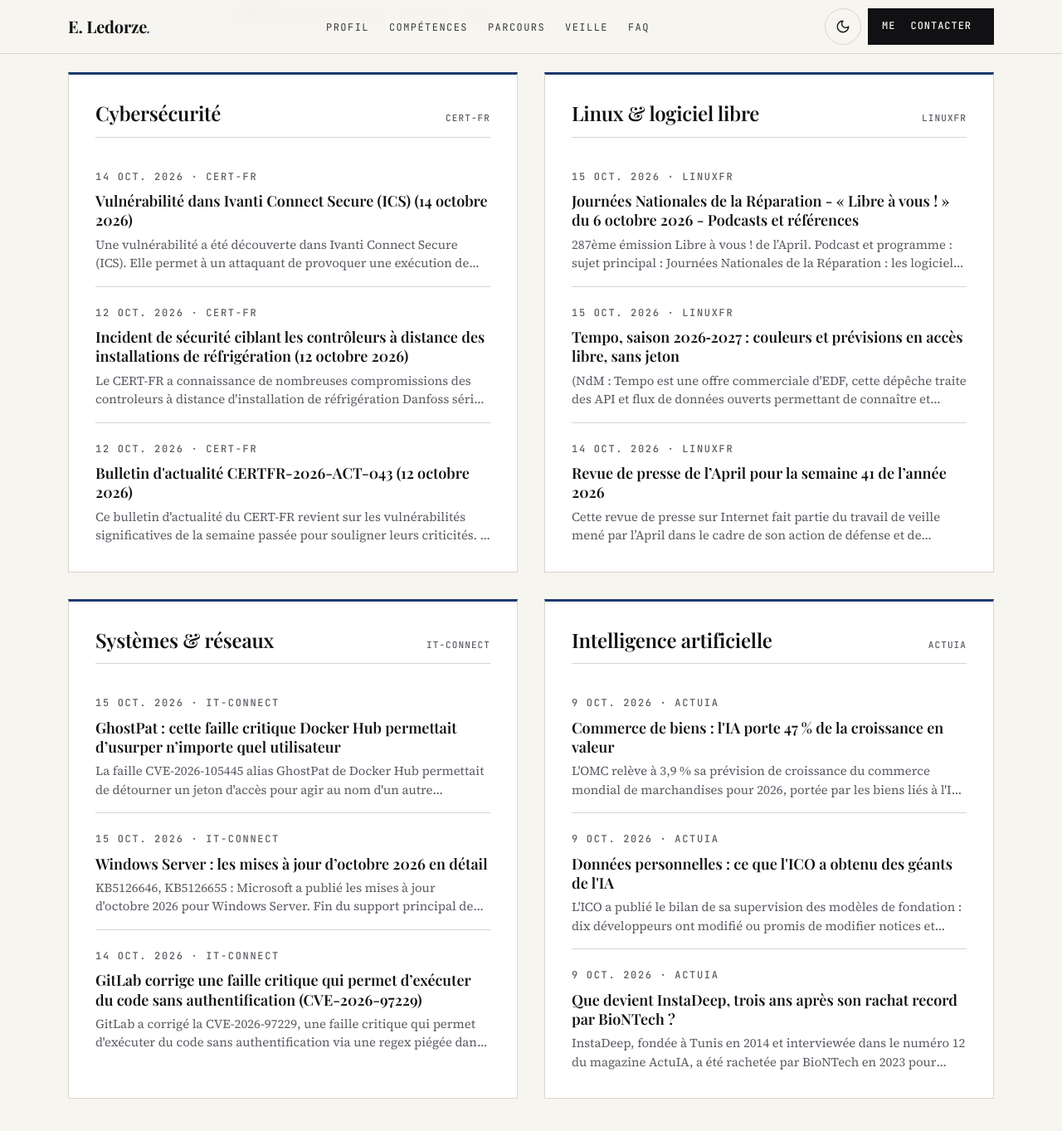
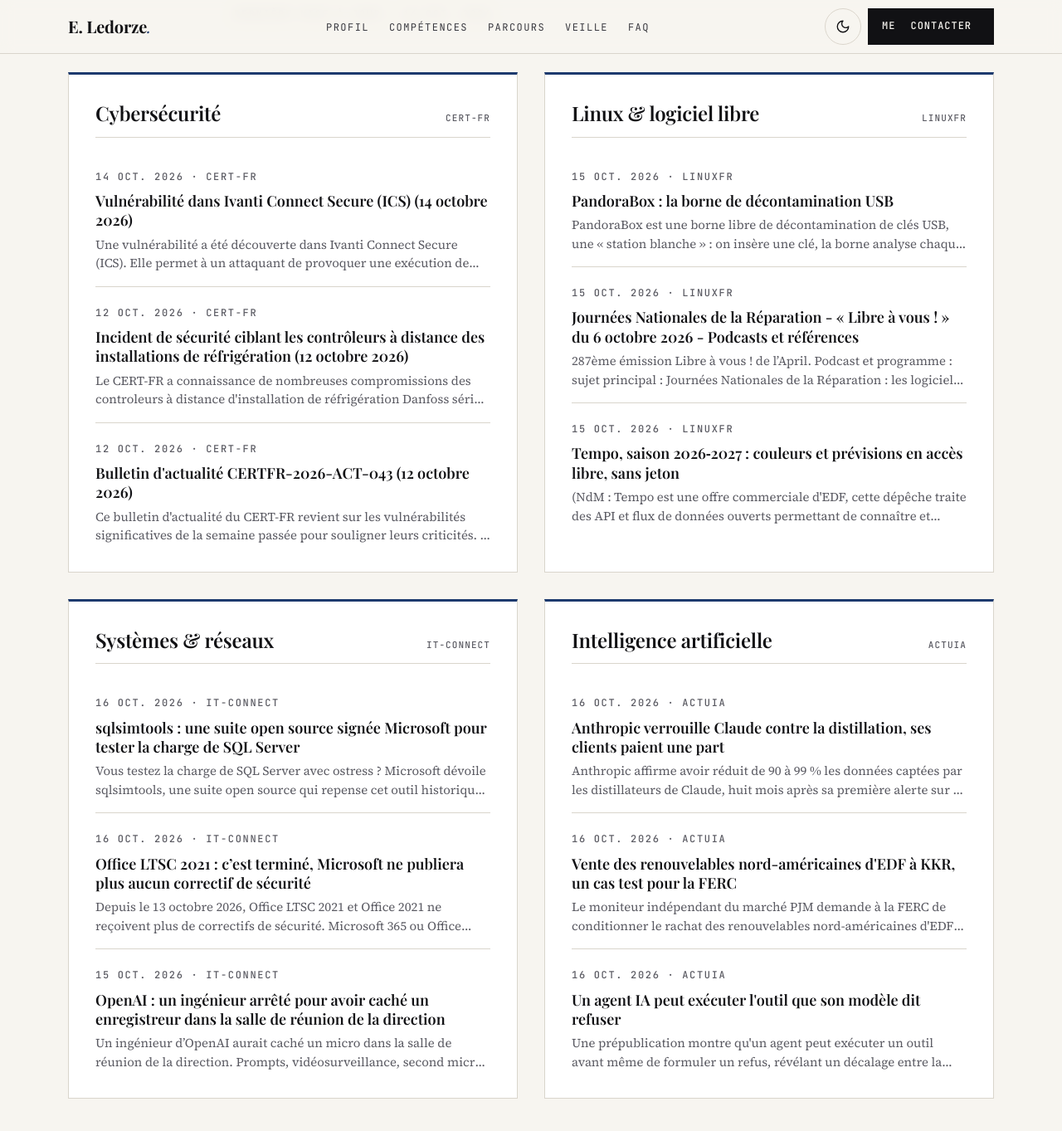
Before and after one commit to TheDringe54-lab/TheDringe54-lab.github.io, a Jekyll site: the page built from index.html, in a window 1280 px wide and 1400 px high, scrolled down 4337 px. Shown: the top 1363 px of the window at 83% size. Built offline with Jekyll 4.4.1, drawn with Linux system fonts in a browser that asks for light colours.

Commit message:
Veille techno : mise à jour automatique

```diff
--- a/_data/veille.json
+++ b/_data/veille.json
@@ -1,5 +1,5 @@
 {
-  "mise_a_jour": "2026-10-15",
+  "mise_a_jour": "2026-10-16",
   "themes": [
     {
       "id": "cyber",
@@ -35,6 +35,13 @@
       "titre_en": "Linux & open source",
       "articles": [
         {
+          "titre": "PandoraBox : la borne de décontamination USB",
+          "lien": "https://linuxfr.org/news/pandorabox-la-borne-de-decontamination-usb",
+          "source": "LinuxFR",
+          "date": "2026-10-15",
+          "resume": "PandoraBox est une borne libre de décontamination de clés USB, une « station blanche » : on insère une clé, la borne analyse chaque fichier avec plusieurs…"
+        },
+        {
           "titre": "Journées Nationales de la Réparation - « Libre à vous ! » du 6 octobre 2026 - Podcasts et références",
           "lien": "https://linuxfr.org/news/journees-nationales-de-la-reparation-libre-a-vous-du-6-octobre-2026-podcasts-et-references",
           "source": "LinuxFR",
@@ -47,13 +54,6 @@
           "source": "LinuxFR",
           "date": "2026-10-15",
           "resume": "(NdM : Tempo est une offre commerciale d'EDF, cette dépêche traite des API et flux de données ouverts permettant de connaître et prédire les coûts du kWh.) En…"
-        },
-        {
-          "titre": "Revue de presse de l’April pour la semaine 41 de l’année 2026",
-          "lien": "https://linuxfr.org/news/revue-de-presse-de-l-april-pour-la-semaine-41-de-l-annee-2026",
-          "source": "LinuxFR",
-          "date": "2026-10-14",
-          "resume": "Cette revue de presse sur Internet fait partie du travail de veille mené par l’April dans le cadre de son action de défense et de promotion du logiciel libre…"
         }
       ]
     },
@@ -63,25 +63,25 @@
       "titre_en": "Systems & networks",
       "articles": [
         {
-          "titre": "GhostPat : cette faille critique Docker Hub permettait d’usurper n’importe quel utilisateur",
-          "lien": "https://www.it-connect.fr/docker-hub-faille-ghostpat-cve-2026-105445/",
+          "titre": "sqlsimtools : une suite open source signée Microsoft pour tester la charge de SQL Server",
+          "lien": "https://www.it-connect.fr/sqlsimtools-microsoft-ostress-sql-server/",
+          "source": "IT-Connect",
+          "date": "2026-10-16",
+          "resume": "Vous testez la charge de SQL Server avec ostress ? Microsoft dévoile sqlsimtools, une suite open source qui repense cet outil historique en intégrant l'IA. Le…"
+        },
+        {
+          "titre": "Office LTSC 2021 : c’est terminé, Microsoft ne publiera plus aucun correctif de sécurité",
+          "lien": "https://www.it-connect.fr/fin-support-office-ltsc-2021/",
+          "source": "IT-Connect",
+          "date": "2026-10-16",
+          "resume": "Depuis le 13 octobre 2026, Office LTSC 2021 et Office 2021 ne reçoivent plus de correctifs de sécurité. Microsoft 365 ou Office LTSC 2024 : que choisir ? Le…"
+        },
+        {
+          "titre": "OpenAI : un ingénieur arrêté pour avoir caché un enregistreur dans la salle de réunion de la direction",
+          "lien": "https://www.it-connect.fr/openai-ingenieur-arrete-enregistreur-salle-reunion-direction/",
           "source": "IT-Connect",
           "date": "2026-10-15",
-          "resume": "La faille CVE-2026-105445 alias GhostPat de Docker Hub permettait de détourner un jeton d'accès pour agir au nom d'un autre utilisateur. Le post GhostPat…"
-        },
-        {
-          "titre": "Windows Server : les mises à jour d’octobre 2026 en détail",
-          "lien": "https://www.it-connect.fr/mises-a-jour-octobre-2026-pour-windows-server/",
-          "source": "IT-Connect",
-          "date": "2026-10-15",
-          "resume": "KB5126646, KB5126655 : Microsoft a publié les mises à jour d'octobre 2026 pour Windows Server. Fin du support principal de WS 2022 et nouveautés à connaître…"
-        },
-        {
-          "titre": "GitLab corrige une faille critique qui permet d’exécuter du code sans authentification (CVE-2026-97229)",
-          "lien": "https://www.it-connect.fr/gitlab-cve-2026-97229-faille-critique-regex-ci-cd/",
-          "source": "IT-Connect",
-          "date": "2026-10-14",
-          "resume": "GitLab a corrigé la CVE-2026-97229, une faille critique qui permet d'exécuter du code sans authentification via une regex piégée dans une configuration CI/CD…"
+          "resume": "Un ingénieur d’OpenAI aurait caché un micro dans la salle de réunion de la direction. Prompts, vidéosurveillance, second micro : ce que révèle la plainte. Le…"
         }
       ]
     },
@@ -91,25 +91,25 @@
       "titre_en": "Artificial intelligence",
       "articles": [
         {
-          "titre": "Commerce de biens : l'IA porte 47 % de la croissance en valeur",
-          "lien": "https://www.actuia.com/actualite/commerce-de-biens-lia-porte-47-de-la-croissance-en-valeur/",
+          "titre": "Anthropic verrouille Claude contre la distillation, ses clients paient une part",
+          "lien": "https://www.actuia.com/actualite/anthropic-verrouille-claude-contre-la-distillation-ses-clients-paient-une-part/",
           "source": "ActuIA",
-          "date": "2026-10-09",
-          "resume": "L'OMC relève à 3,9 % sa prévision de croissance du commerce mondial de marchandises pour 2026, portée par les biens liés à l'IA. Ces biens représentent 14,8 %…"
+          "date": "2026-10-16",
+          "resume": "Anthropic affirme avoir réduit de 90 à 99 % les données captées par les distillateurs de Claude, huit mois après sa première alerte sur le sujet. L'entreprise…"
         },
         {
-          "titre": "Données personnelles : ce que l'ICO a obtenu des géants de l'IA",
-          "lien": "https://www.actuia.com/actualite/donnees-personnelles-ce-que-lico-a-obtenu-des-geants-de-lia/",
+          "titre": "Vente des renouvelables nord-américaines d'EDF à KKR, un cas test pour la FERC",
+          "lien": "https://www.actuia.com/actualite/vente-des-renouvelables-nord-americaines-dedf-a-kkr-un-cas-test-pour-la-ferc/",
           "source": "ActuIA",
-          "date": "2026-10-09",
-          "resume": "L'ICO a publié le bilan de sa supervision des modèles de fondation : dix développeurs ont modifié ou promis de modifier notices et analyses juridiques. Les…"
+          "date": "2026-10-16",
+          "resume": "Le moniteur indépendant du marché PJM demande à la FERC de conditionner le rachat des renouvelables nord-américaines d'EDF par KKR au maintien de 938 MW sur le…"
         },
         {
-          "titre": "Que devient InstaDeep, trois ans après son rachat record par BioNTech ?",
-          "lien": "https://www.actuia.com/actualite/que-devient-instadeep-trois-ans-apres-son-rachat-record-par-biontech/",
+          "titre": "Un agent IA peut exécuter l'outil que son modèle dit refuser",
+          "lien": "https://www.actuia.com/actualite/un-agent-ia-peut-executer-loutil-que-son-modele-dit-refuser/",
           "source": "ActuIA",
-          "date": "2026-10-09",
-          "resume": "InstaDeep, fondée à Tunis en 2014 et interviewée dans le numéro 12 du magazine ActuIA, a été rachetée par BioNTech en 2023 pour jusqu'à 562 millions de livres…"
+          "date": "2026-10-16",
+          "resume": "Une prépublication montre qu'un agent peut exécuter un outil avant même de formuler un refus, révélant un décalage entre la réponse du modèle et l'action…"
         }
       ]
     }
```
